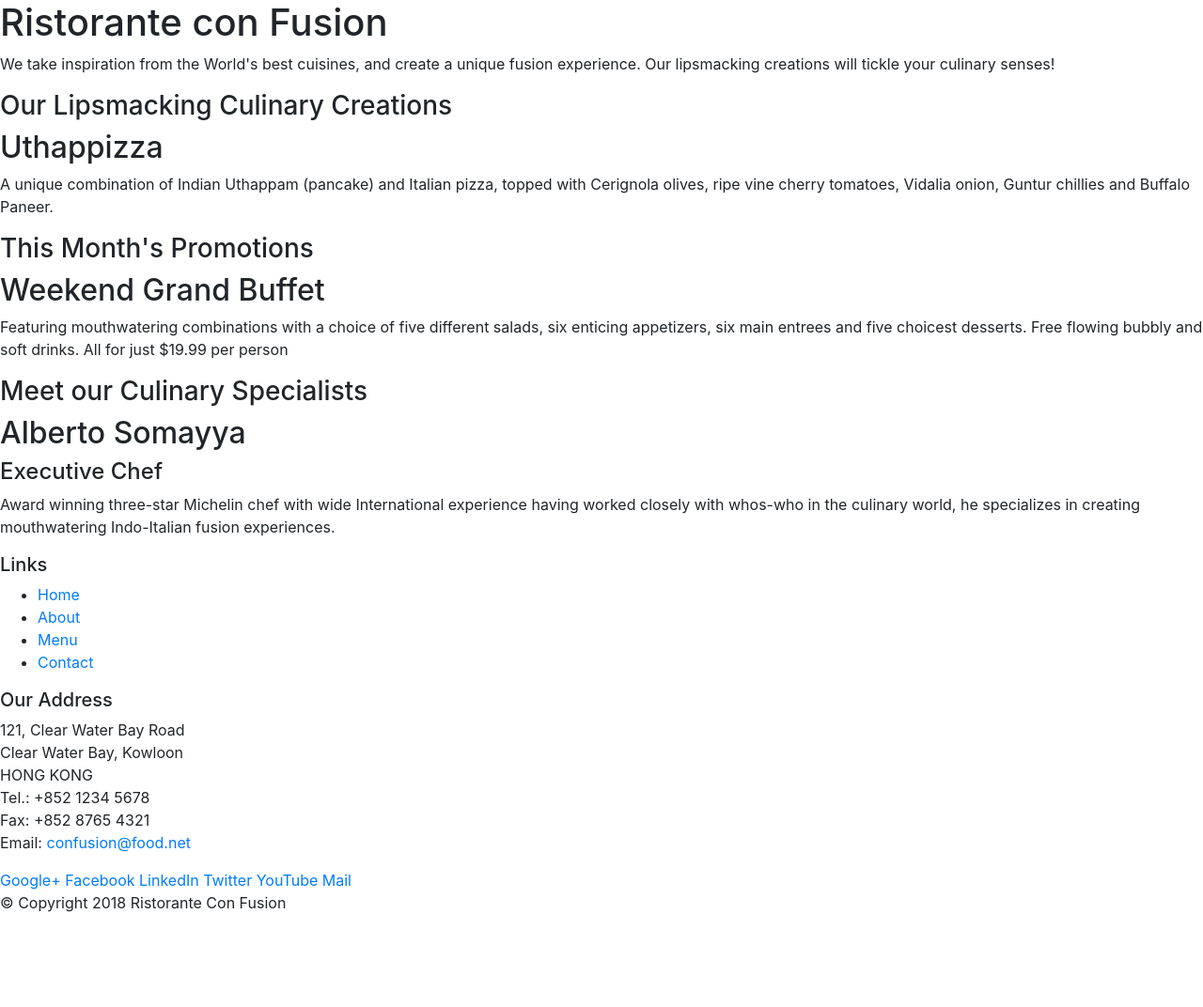
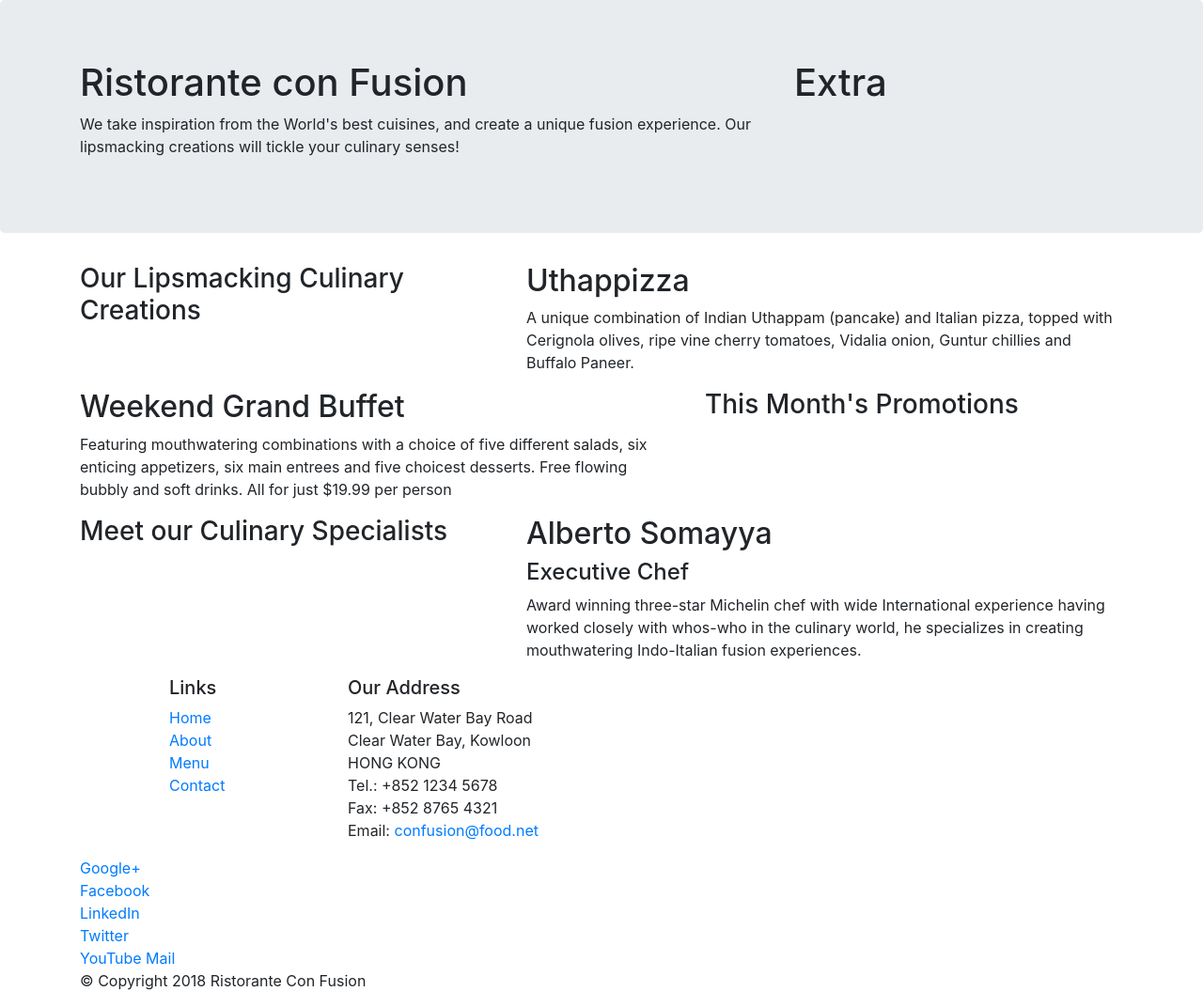
Before and after one commit to Sirisha512/conFusion, a website: page index.html in a window 1280 px wide. Shown: the whole page at 94% size. Before the commit the page ends 989 px from the top, so only its background shows below. Drawn offline with nearby package versions, Linux system fonts and the light colour scheme.

Commit message:
Bootstrap grid part1

```diff
--- a/index.html
+++ b/index.html
@@ -14,46 +14,47 @@
 
 <body>
 
-    <header>
-        <div>
-            <div>
-                <div>
+    <header class="jumbotron">
+        <div class="container">
+            <div class="row">
+                <div class="col-12 col-sm-8">
                     <h1>Ristorante con Fusion</h1>
                     <p>We take inspiration from the World's best cuisines, and create a unique fusion experience. Our lipsmacking creations will tickle your culinary senses!</p>
                 </div>
-                <div>
+                <div  class="col-12 col-sm">
+                    <h1>Extra</h1>
                 </div>
             </div>
         </div>
     </header>
 
-    <div>
-        <div>
-            <div>
+    <div class="container">
+        <div class="row">
+            <div class="col-12 col-sm-4 col-md-5">
                 <h3>Our Lipsmacking Culinary Creations</h3>
             </div>
-            <div>
+            <div class="col col-sm col-md">
                 <h2>Uthappizza</h2>
                 <p>A unique combination of Indian Uthappam (pancake) and Italian pizza, topped with Cerignola olives, ripe vine cherry tomatoes, Vidalia onion, Guntur chillies and Buffalo Paneer.</p>
             </div>
         </div>
 
 
-        <div>
-            <div>
+        <div class="row">
+            <div class="col-12 col-sm-4 order-sm-last col-md-4">
                 <h3>This Month's Promotions</h3>
             </div>
-            <div>
+            <div class="col col-sm col-md-7">
                 <h2>Weekend Grand Buffet</h2>
                 <p>Featuring mouthwatering combinations with a choice of five different salads, six enticing appetizers, six main entrees and five choicest desserts. Free flowing bubbly and soft drinks. All for just $19.99 per person </p>
             </div>
         </div>
 
-        <div>
-            <div>
+        <div class="row">
+            <div class="col-12 col-sm-4 col-md-5">
                 <h3>Meet our Culinary Specialists</h3>
             </div>
-            <div>
+            <div class="col col-sm col-md">
                 <h2>Alberto Somayya</h2>
                 <h4>Executive Chef</h4>
                 <p>Award winning three-star Michelin chef with wide International experience having worked closely with whos-who in the culinary world, he specializes in creating mouthwatering Indo-Italian fusion experiences. </p>
@@ -62,18 +63,18 @@
     </div>
 
     <footer>
-        <div>
-            <div>
-                <div>
+        <div class="container">
+            <div class="row">
+                <div class="col-4 offset-1 col-sm-2">
                     <h5>Links</h5>
-                    <ul>
+                    <ul class="list-unstyled">
                         <li><a href="#">Home</a></li>
                         <li><a href="#">About</a></li>
                         <li><a href="#">Menu</a></li>
                         <li><a href="#">Contact</a></li>
                     </ul>
                 </div>
-                <div>
+                <div class="col-7 col-sm-5">
                     <h5>Our Address</h5>
                     <address>
 		              121, Clear Water Bay Road<br>
@@ -85,7 +86,7 @@
 		           </address>
                 </div>
                 <div>
-                    <div>
+                    <div class="col-12 col-sm-4">
                         <a href="http://google.com/+">Google+</a>
                         <a href="http://www.facebook.com/profile.php?id=">Facebook</a>
                         <a href="http://www.linkedin.com/in/">LinkedIn</a>
@@ -95,8 +96,8 @@
                     </div>
                 </div>
            </div>
-           <div>
-                <div>
+           <div class="row">
+                <div class="col-auto">
                     <p>© Copyright 2018 Ristorante Con Fusion</p>
                 </div>
            </div>
```
Also changed, not shown: css/styles.css (added).
